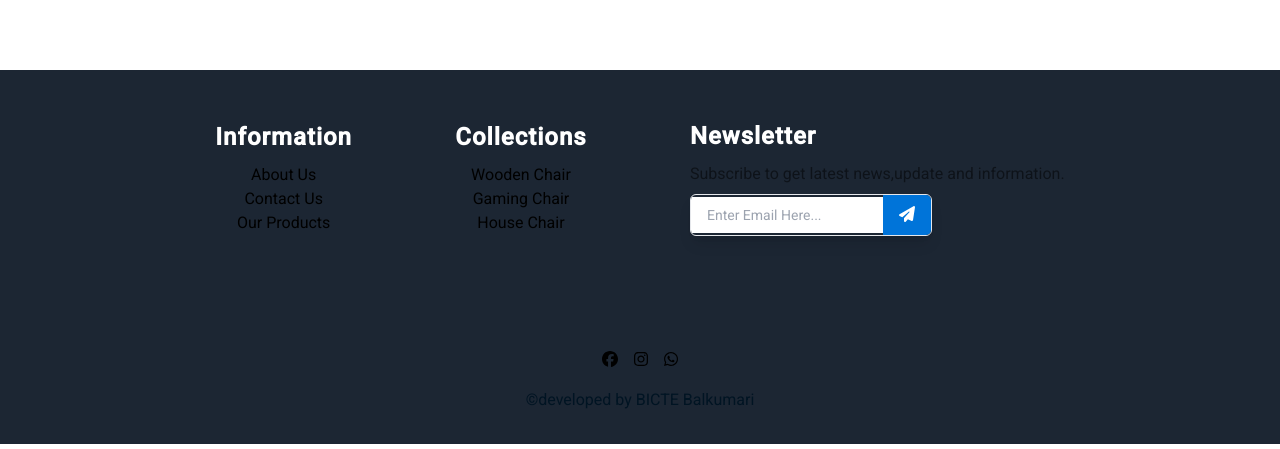
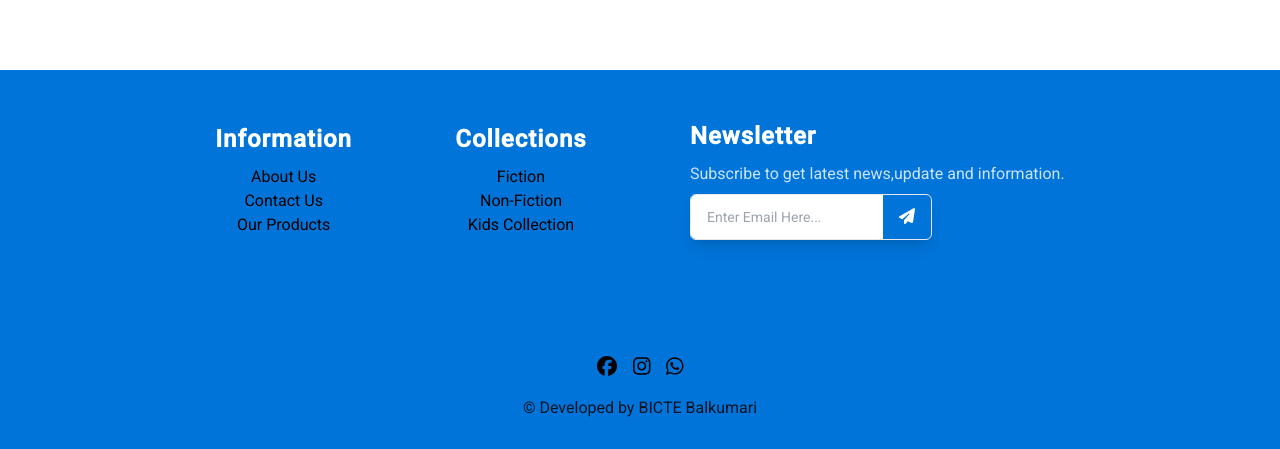
Before and after one commit to aayushtmG/Kitabs, a Next.js app in the folder frontend/: page / in a window 1280 px wide. Shown: the part 1958-2407 px from the top of the page. Built offline with nearby package versions, Linux system fonts and the light colour scheme; no server answers.

Commit message:
updated frontend

```diff
--- a/frontend/app/globals.css
+++ b/frontend/app/globals.css
@@ -38,7 +38,7 @@ nav > ul > li:hover{
   box-shadow: 0 4px 8px rgba(0, 0, 0, 0.1);
 }
 .banner{
-  background-image: url('/images/banner.jpg');
+  background-image: url('/images/Book-Banner.jpg');
   background-position: center;
 }
 .banner-text{
@@ -50,11 +50,9 @@ footer h3{
   font-size: 1.5rem;
   letter-spacing: 1px;
 }
-footer ul > li > a{
-}
 
 footer ul > li > a:hover{
-  color:var(--secondary);
+  color:white;
   opacity: 100%;
 }
 #category  option{
--- a/frontend/components/Footer.jsx
+++ b/frontend/components/Footer.jsx
@@ -5,7 +5,7 @@ import {faFacebook, faInstagram,faWhatsapp} from '@fortawesome/free-brands-svg-i
 
 export default function Footer() {
   return (
-    <footer className="mt-20 bg-primary pt-10">
+    <footer className="mt-20 bg-secondary pt-10">
       {/* upper section */}
       <div className="flex flex-col items-center justify-center lg:justify-evenly lg:w-4/5 mx-auto gap-4 md:flex-row ">
         <div>
@@ -26,27 +26,27 @@ export default function Footer() {
             <h3 className="my-2">Collections</h3>
             <ul className="flex flex-col items-center">
               <li>
-                <Link href={'/'}>Wooden Chair</Link>
+                <Link href={'/fiction'}>Fiction</Link>
               </li>
               <li>
-                <Link href={'/contact'}>Gaming Chair</Link>
+                <Link href={'/non-fiction'}>Non-Fiction</Link>
               </li>
               <li>
-                <Link href={'/products'}>House Chair</Link>
+                <Link href={'/kids'}>Kids Collection</Link>
               </li>
             </ul>
         </div>
         <div >
             <h3 className="my-2 text-center md:text-start">Newsletter</h3>
             <div className="flex flex-col justify-center items-center  md:items-start space-y-2">
-                <p className="opacity-50 text-sm lg:text-base"> Subscribe to get latest news,update and information. </p>
-              <form className="flex items-center border rounded-md overflow-hidden shadow-lg">
+                <p className="text-white/80 text-sm lg:text-base"> Subscribe to get latest news,update and information. </p>
+              <form className="flex items-center border rounded-md overflow-hidden shadow-lg ">
                 <input
                   type="email"
                   placeholder="Enter Email Here..."
-                  className="flex-1 px-4 py-2 text-sm text-gray-700 outline-none"
+                  className="flex-1 px-4 py-3 text-sm text-gray-700 outline-none"
                 />
-                <button className="bg-secondary px-4 py-2 text-white hover:bg-secondary/80 transition-colors">
+                <button className=" px-4  text-white hover:text-primary transition-colors">
                   <FontAwesomeIcon icon={faPaperPlane}/>
                 </button>
               </form>
@@ -54,13 +54,13 @@ export default function Footer() {
         </div>
       </div>
       {/* bottom section */}
-      <div className="bg-primary mt-20 flex flex-col items-center py-8 gap-4 ">
+      <div className="bg-secondary mt-20 flex flex-col items-center py-8 gap-4 ">
         <ul className="flex gap-4 ">
-          <li><Link href={'/'}><FontAwesomeIcon icon={faFacebook} /></Link></li>
-          <li><Link href={'/'}><FontAwesomeIcon icon={faInstagram} /></Link></li>
-          <li><Link href={'/'}><FontAwesomeIcon icon={faWhatsapp} /></Link></li>
+          <li><Link href={'/'} className="text-xl"><FontAwesomeIcon icon={faFacebook} /></Link></li>
+          <li><Link href={'/'} className="text-xl"><FontAwesomeIcon icon={faInstagram} /></Link></li>
+          <li><Link href={'/'} className="text-xl"><FontAwesomeIcon icon={faWhatsapp} /></Link></li>
         </ul>
-        <h4 className="text-text-primary">©developed by BICTE Balkumari</h4>
+        <h4 className="text-text-primary">© Developed by BICTE Balkumari</h4>
       </div>
     </footer>
   )
```
Also changed, not shown: frontend/public/images/Book-Banner.jpg (added).
